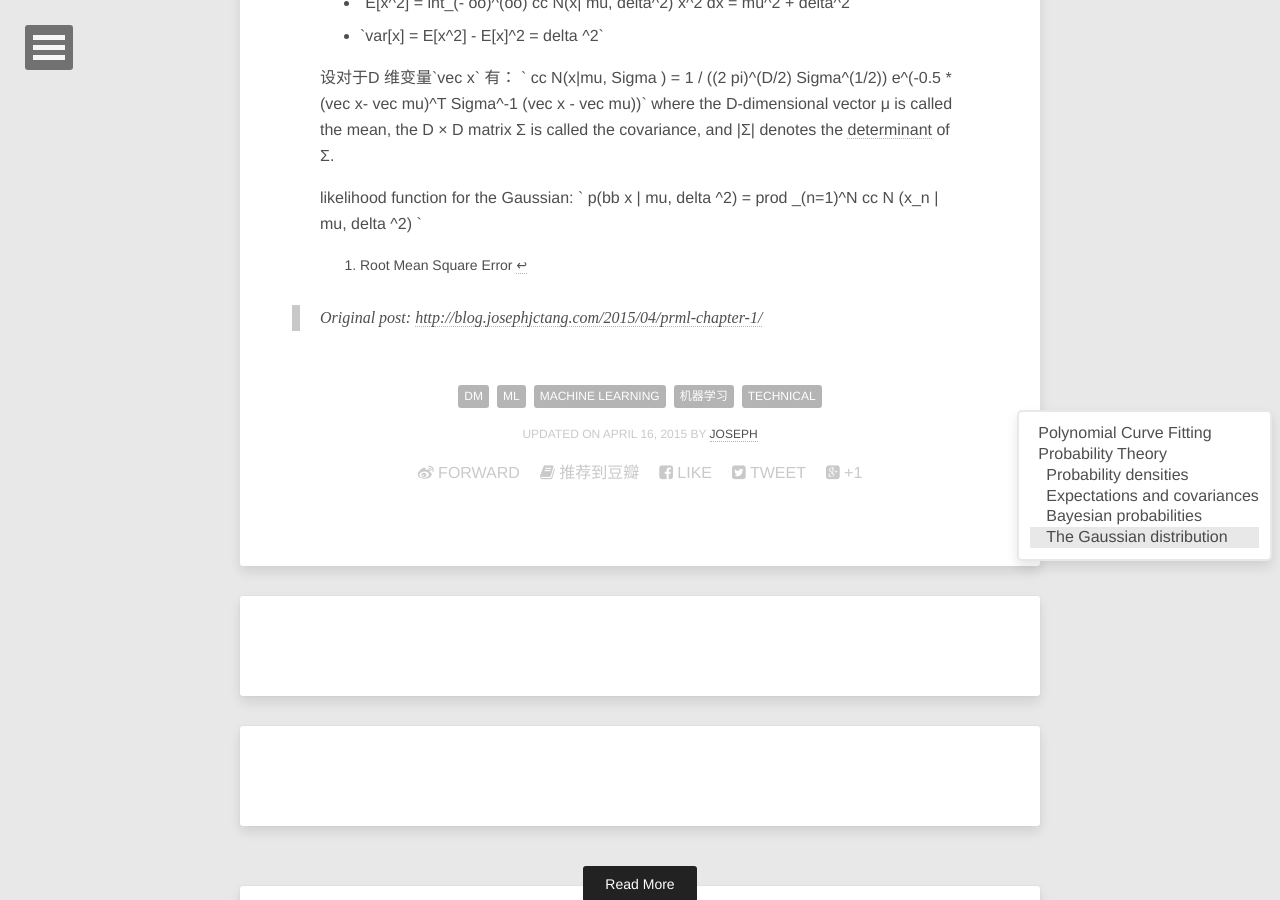
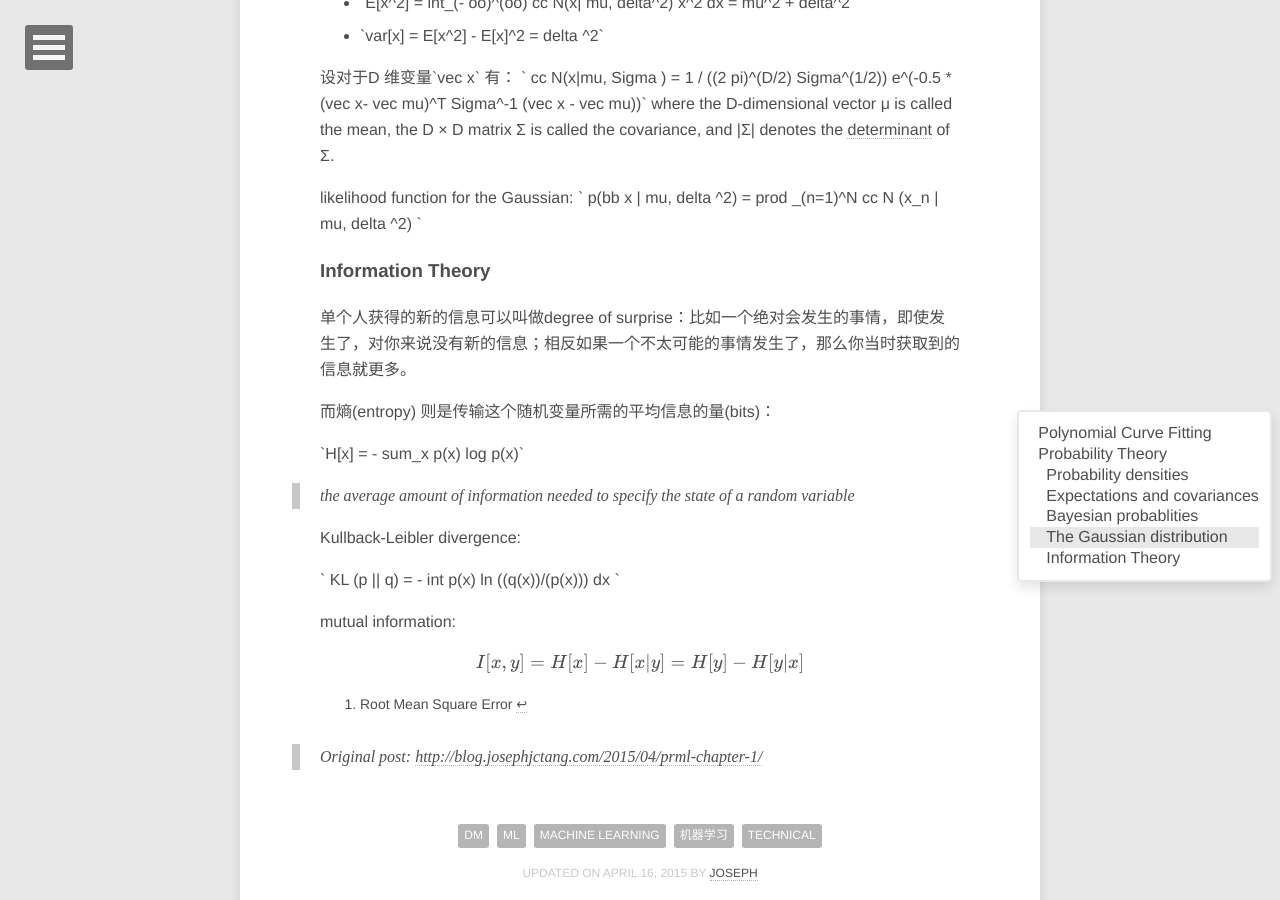
Before and after one commit to jinntrance/blog, a Jekyll site: the page built from CHINESE/_posts/2015-04-16-prml-chapter-1.md, in a window 1280 px wide and 900 px high, scrolled down 2892 px. Built offline with Jekyll 4.4.1, drawn with Linux system fonts in a browser that asks for light colours; formulas are drawn with MathJax 3; comment, search, counter and statistics services are not loaded; some of the changed text lies outside the part shown.

Commit message:
add PRML notes

```diff
--- a/CHINESE/_posts/2015-04-16-prml-chapter-1.md
+++ b/CHINESE/_posts/2015-04-16-prml-chapter-1.md
@@ -102,7 +102,7 @@ The *variance* of f(x) is defined by
 - 向量 \`cov[vec x, vec y] = E\_(x,y){x − E[x]}{y^T − E[y^T]}
 = E\_(x,y)[xy^T] − E[x]E[y^T].\`
 
-### Bayesian probabilities
+### Bayesian probablities
 
 since \`p(w|D) = (p(D|w)p(w))/(p(D))\`
 
@@ -136,6 +136,27 @@ p(bb x | mu, delta ^2) = prod _(n=1)^N cc N (x_n | mu, delta ^2)
 \`
 
 
+### Information Theory
+
+单个人获得的新的信息可以叫做degree of surprise：比如一个绝对会发生的事情，即使发生了，对你来说没有新的信息；相反如果一个不太可能的事情发生了，那么你当时获取到的信息就更多。
+
+而熵(entropy) 则是传输这个随机变量所需的平均信息的量(bits)：
+
+\`H[x] = - sum_x p(x) log p(x)\`
+
+> the average amount of information needed to specify the state of a random variable
+
+
+Kullback-Leibler divergence:
+
+\` KL (p \|\| q) = - int p(x) ln ((q(x))/(p(x))) dx \`
+
+
+mutual information:
+
+$$I[x, y] = H[x] − H[x|y] = H[y] − H[y|x]$$
+
+
 [^RMSE]: Root Mean Square Error
 
 *MathJax was not loaded successfully.*{:.mathjax_alt}
```
